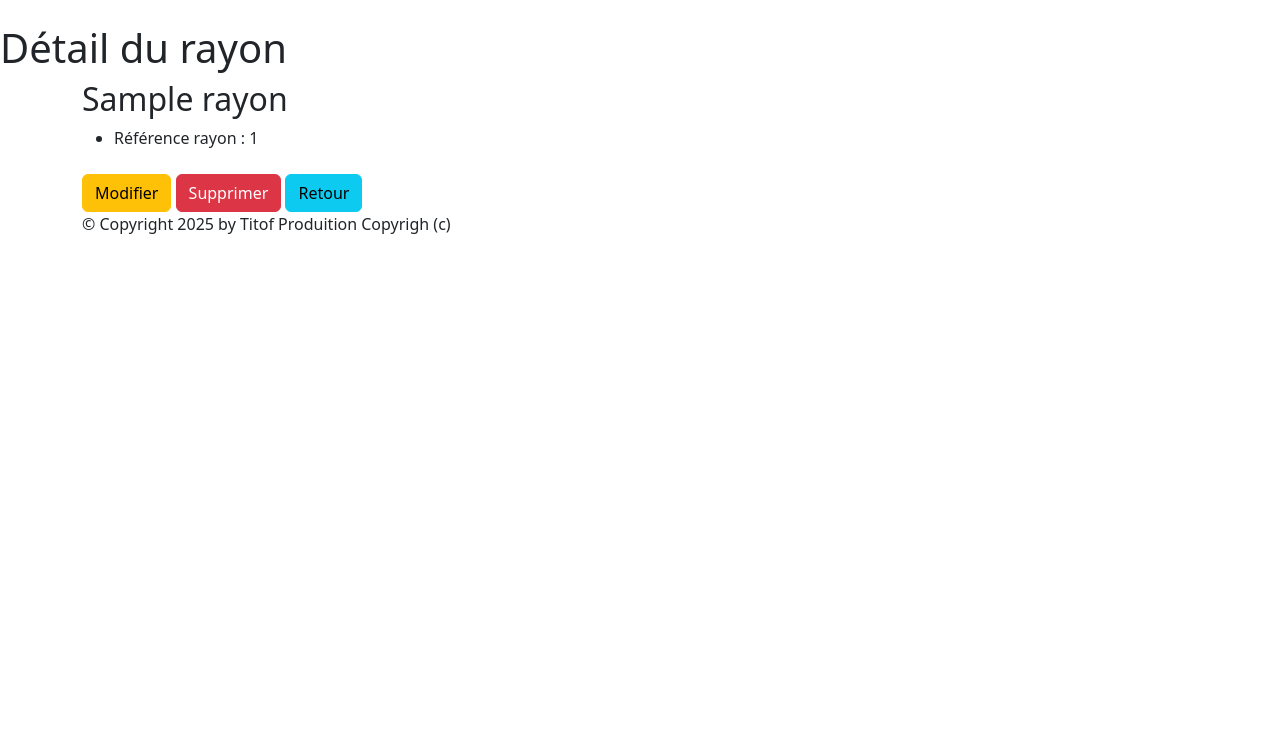
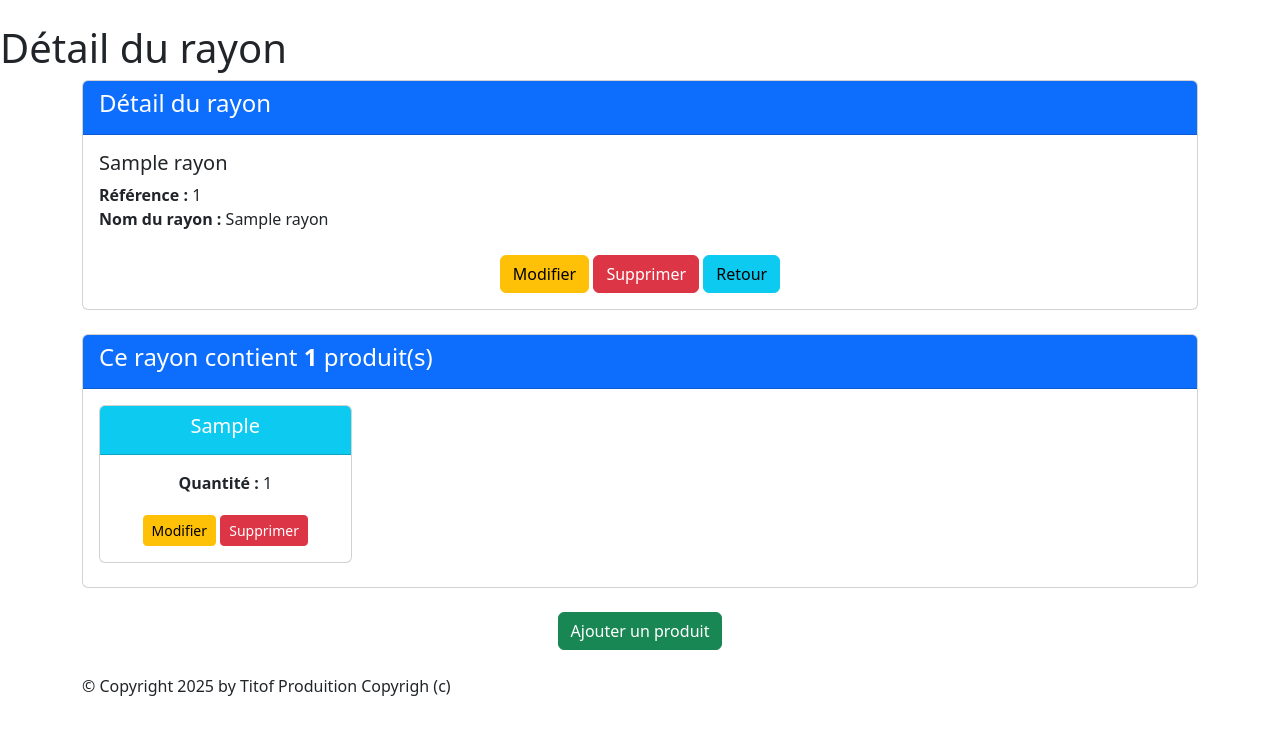
Before and after one commit to J-Bailly/ProgrammationAvancee, a Django app: page /monApp/rayon/1/ in a window 1280 px wide. Shown: the part 56-800 px from the top of the page. Run offline with Django 5.2, Linux system fonts and the light colour scheme; tables that the repository leaves empty hold one stand-in row (values such as "Sample post"); some libraries are stand-ins or nearby versions.

Commit message:
fait ContenirCreateView + ContenirDeleteView

```diff
--- a/TutoDjango/monApp/templates/monApp/detail_rayon.html
+++ b/TutoDjango/monApp/templates/monApp/detail_rayon.html
@@ -1,16 +1,56 @@
 {% extends 'monApp/base.html' %}
 
 {% block menu %}
-<h1>{{titremenu}}</h1>
+<h1>{{ titremenu }}</h1>
 {% endblock %}
 
 {% block contenu %}
-<h2>{{ rayon.nomRayon }}</h2>
+<div class="card mb-4">
+    <div class="card-header bg-primary text-white">
+        <h4>Détail du rayon</h4>
+    </div>
+    <div class="card-body">
+        <h5 class="card-title">{{ rayon.nomRayon }}</h5>
+        <ul class="list-unstyled">
+            <li><strong>Référence :</strong> {{ rayon.idRayon }}</li>
+            <li><strong>Nom du rayon :</strong> {{ rayon.nomRayon }}</li>
+        </ul>
+        <div class="car-footer text-center">
+            <a href="{% url 'chng_rayon' rayon.idRayon %}" class="btn btn-warning mt-2">Modifier</a>
+            <a href="{% url 'dlt_rayon' rayon.idRayon %}" class="btn btn-danger mt-2">Supprimer</a>
+            <a href="{% url 'lst_rayons' %}" class="btn btn-info mt-2">Retour</a>
+        </div>
+    </div>
+</div>
+<div class="card mb-4">
+    <div class="card-header bg-primary text-white">
+        <h4>Ce rayon contient <strong>{{ rayon.rayon.count }}</strong> produit(s)</h4>
+    </div>
+    <div class="card-body">
+        <div class="row">
+            {% if rayon.rayon.all %}
+                {% for c in rayon.rayon.all %}
+                <div class="col-sm-3">
+                    <div class="card mb-2 text-center">
+                        <div class="card-header bg-info text-white">
+                            <h5 class="card-title">{{ c.Produit.intituleProd }}</h5>
+                        </div>
+                        <div class="card-body">
+                            <p><strong>Quantité :</strong> {{ c.Qte }}</p>
+                            <a href="{% url 'chng_cntnr' c.id %}" class="btn btn-warning btn-sm mt-1">Modifier</a>
+                            <a href="{% url 'dlt_cntnr' c.id %}" class="btn btn-danger btn-sm mt-1">Supprimer</a>
+                        </div>
+                    </div>
+                </div>
+                {% endfor %}
+            {% else %}
+                <p class="text-muted">Aucun produit dans ce rayon.</p>
+            {% endif %}
+        </div>
+    </div>
+</div>
+<div class="text-center mb-4">
+    <a href="{% url 'crt_cntnr' rayon.idRayon %}" class="btn btn-success">Ajouter un produit</a>
+</div>
 
-<ul>
-    <li>Référence rayon : {{rayon.idRayon }} </li>
-</ul>
-    <a href="{% url 'chng_rayon' rayon.idRayon %}" class="btn btn-warning mt-2">Modifier</a>
-    <a href="{% url 'dlt_rayon' rayon.idRayon %}" class="btn btn-danger mt-2">Supprimer</a>
-    <a href="{% url 'lst_rayons'%}" class="btn btn-info mt-2">Retour</a>
 {% endblock %}
--- a/TutoDjango/monApp/templates/monApp/list_categories.html
+++ b/TutoDjango/monApp/templates/monApp/list_categories.html
@@ -25,5 +25,5 @@
     {% endfor %}
     </tbody>
     </table>
-        <a href="{% url 'crt_rayon' %}" class="btn btn-primary mt-2">Créer un nouveau rayon</a>
+        <a href="{% url 'crt_ctgr' %}" class="btn btn-primary mt-2">Créer une nouvelle catégorie</a>
     {% endblock %}
--- a/TutoDjango/monApp/urls.py
+++ b/TutoDjango/monApp/urls.py
@@ -36,6 +36,10 @@ urlpatterns = [
     path("rayon/",views.RayonCreateView.as_view(), name="crt_rayon"),
     path("rayon/<pk>/update/",views.RayonUpdateView.as_view(), name="chng_rayon"),
     path("rayon/<pk>/delete/",views.RayonDeleteView.as_view(), name="dlt_rayon"),
+    path('rayon/<pk>/cntnr', views.ContenirCreateView.as_view(), name='crt_cntnr'),
+
+    path('contenir/<pk>/update/', views.ContenirUpdateView.as_view(), name='chng_cntnr'),
+    path('contenir/<pk>/delete/', views.ContenirDeleteView.as_view(), name='dlt_cntnr'),
 
     path("home", TemplateView.as_view(template_name="monApp/page_home.html")),
 
--- a/TutoDjango/monApp/views.py
+++ b/TutoDjango/monApp/views.py
@@ -7,8 +7,8 @@ from django.shortcuts import render
 from django.http import Http404, HttpResponse, JsonResponse
 from django.urls import reverse_lazy
 
-from .forms import ContactUsForm, ProduitForm, CategorieForm, RayonForm, StatusForm
-from .models import Produit, Categorie, Rayon, Status
+from .forms import ContactUsForm, ProduitForm, CategorieForm, RayonForm, StatusForm, ContenirForm
+from .models import Produit, Categorie, Rayon, Status, Contenir
 from django.views.generic import *
 from django.contrib.auth.views import *
 from django.contrib.auth.models import User
@@ -95,9 +95,6 @@ class ProduitListView(ListView):
     template_name = "monApp/list_produits.html"
     context_object_name = "prdts"
 
-    # def get_queryset(self ) :
-    #     return Produit.objects.order_by("prixUnitaireProd")
-
     def get_context_data(self, **kwargs):
         context = super(ProduitListView, self).get_context_data(**kwargs)
         context['titremenu'] = "Liste de mes produits"
@@ -168,6 +165,8 @@ def produit_delete(request, pk):
         return redirect('dlt_prdt')
     # pas besoin de « else » ici. Si c'est une demande GET, continuez simplement
     return render(request, 'monApp/delete_produit.html', {'object': prdt})
+
+
 
 class CategorieListView(ListView):
     model = Categorie
@@ -256,8 +255,6 @@ def categorie_delete(request, pk):
 
 
 
-
-
 class StatusListView(ListView):
     model = Status
     template_name = "monApp/list_status.html"
@@ -333,8 +330,6 @@ def status_delete(request, pk):
         return redirect('dlt_status')
     # pas besoin de « else » ici. Si c'est une demande GET, continuez simplement
     return render(request, 'monApp/delete_status.html', {'object': status})
-
-
 
 
 
@@ -416,6 +411,56 @@ def rayon_delete(request, pk):
 
 
 
+def ContenirCreate(request):
+    if request.method == 'POST':
+        form = ContenirForm(request.POST)
+        if form.is_valid():
+            ctnr = form.save()
+            return redirect('dtl_cntnr', ctnr.id)
+    else:
+        form = ContenirForm()
+    return render(request, "monApp/create_contenir.html", {'form': form})
+
+class ContenirCreateView(CreateView):
+    model = Contenir
+    form_class= ContenirForm
+    template_name = "monApp/create_contenir.html"
+
+    def get_context_data(self, **kwargs):
+        context = super().get_context_data(**kwargs)
+        rayon = Rayon.objects.get(pk=self.kwargs['pk'])
+        context['rayon'] = rayon
+        return context
+
+    def form_valid(self, form: BaseModelForm) -> HttpResponse:
+        contenir = form.save()
+        if contenir.Qte <= 0:
+            contenir.delete()
+        return redirect('dtl_rayon', contenir.Rayon.idRayon)
+
+class ContenirUpdateView(UpdateView):
+    model = Contenir
+    fields = ['Qte']
+    template_name = "monApp/update_contenir.html"
+
+    def form_valid(self, form):
+        contenir = form.save()
+        if contenir.Qte <= 0:
+            contenir.delete()
+        return redirect('dtl_rayon', contenir.Rayon.idRayon)
+
+
+    def form_valid(self, form):
+        contenir = form.save()
+        return redirect('dtl_rayon', contenir.Rayon.idRayon)
+
+class ContenirDeleteView(DeleteView):
+    model = Contenir
+    template_name = "monApp/delete_contenir.html"
+
+    def get_success_url(self):
+        return reverse_lazy('dtl_rayon', args=[self.object.Rayon.idRayon])
+
 
 
 class ConnectView(LoginView):
--- a/requirements.txt
+++ b/requirements.txt
@@ -1,3 +1,4 @@
 asgiref==3.9.1
 Django==5.2.5
+django-debug-toolbar==6.0.0
 sqlparse==0.5.3
```
Also changed, not shown: TutoDjango/monApp/forms.py (+10 -5 lines), TutoDjango/monApp/templates/monApp/create_contenir.html (added, +9 -0 lines), TutoDjango/monApp/templates/monApp/delete_contenir.html (added, +13 -0 lines), README.txt.
